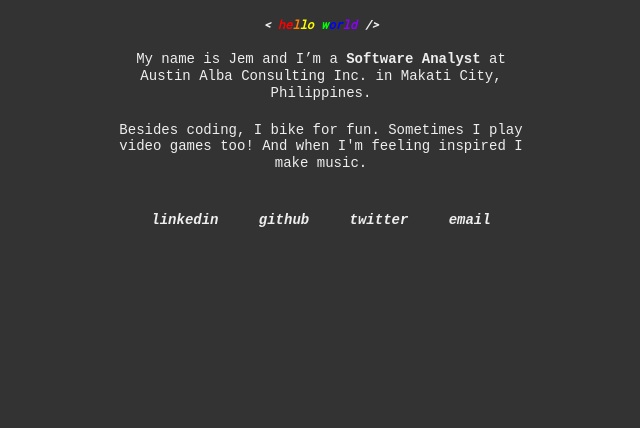
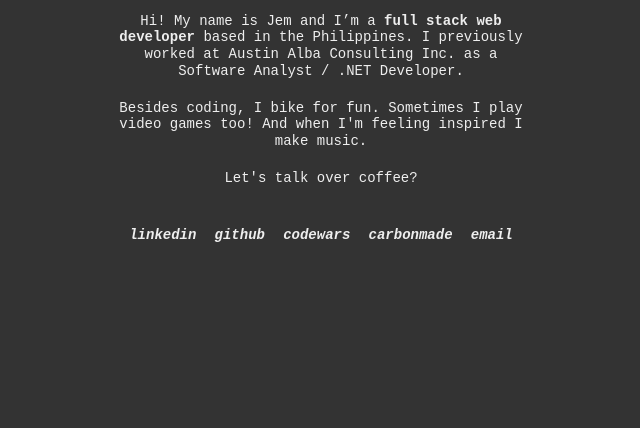
Before and after one commit to jemgaleon/jemgaleon.github.io, a website: page index.html in a window 1280 px wide. Shown: the part 372-800 px from the top of the page, without its empty margins (319-959 px from the left). Drawn offline with Linux system fonts and the light colour scheme.

Commit message:
Update content

```diff
--- a/css/styles.css
+++ b/css/styles.css
@@ -22,7 +22,7 @@ html {
 }
 
 body {
-  font-family: monospace, "Courier New";
+  font-family: monospace, 'Courier New';
   font-size: 1.4rem;
   font-weight: 200;
   line-height: 1.2;
@@ -50,7 +50,7 @@ a {
 }
 
 .code {
-  font-family: "Roboto Mono";
+  font-family: 'Roboto Mono';
   font-size: 1.2rem;
   font-weight: 600;
   font-style: italic;
@@ -85,13 +85,12 @@ a {
 }
 
 a::after {
-  content: "";
+  content: '';
   display: block;
   width: 0;
   height: 0.1rem;
   margin-top: 0.1rem;
   background: var(--color-dark);
-  transition: all 0.3s;
 }
 
 a:hover::after {
@@ -99,6 +98,7 @@ a:hover::after {
 }
 
 a:hover {
+  transition: all 0.3s;
   color: var(--color-red);
 }
 
--- a/index.html
+++ b/index.html
@@ -22,8 +22,7 @@
               class="avatar"
             />
             <div id="title">
-              <h1>Jemimah Galeon</h1>
-              <h2><i>Full-Stack Web Developer</i></h2>
+              <h1>Jem Galeon</h1>
             </div>
             <div>
               <p class="code">
@@ -34,13 +33,16 @@
                 ><b class="text-violet">l</b><b class="text-violet">d</b> /&gt;
               </p>
               <p>
-                My name is Jem and I’m a <b>Software Analyst</b> at Austin Alba
-                Consulting Inc. in Makati City, Philippines.
+                Hi! My name is Jem and I’m a
+                <b>full stack web developer</b> based in the Philippines. I
+                previously worked at Austin Alba Consulting Inc. as a Software
+                Analyst / .NET Developer.
               </p>
               <p>
                 Besides coding, I bike for fun. Sometimes I play video games
                 too! And when I'm feeling inspired I make music.
               </p>
+              <p>Let's talk over coffee?</p>
             </div>
           </div>
           <ul id="links">
@@ -51,8 +53,13 @@
               <a href="https://github.com/jemgaleon" target="_blank">github</a>
             </li>
             <li>
-              <a href="https://twitter.com/jemgaleon" target="_blank"
-                >twitter</a
+              <a href="https://www.codewars.com/users/jemgaleon" target="_blank"
+                >codewars</a
+              >
+            </li>
+            <li>
+              <a href="https://jemgaleon.carbonmade.com/" target="_blank"
+                >carbonmade</a
               >
             </li>
             <li>
```
